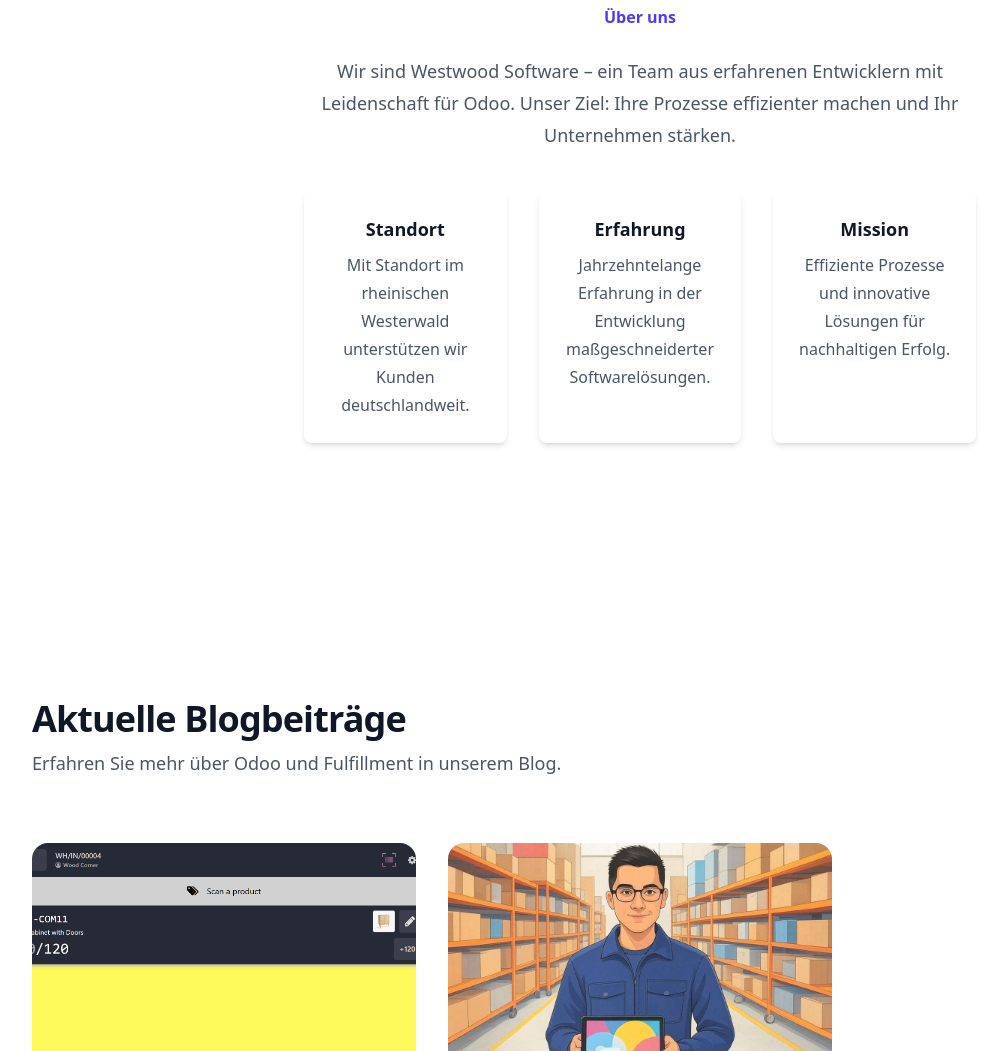
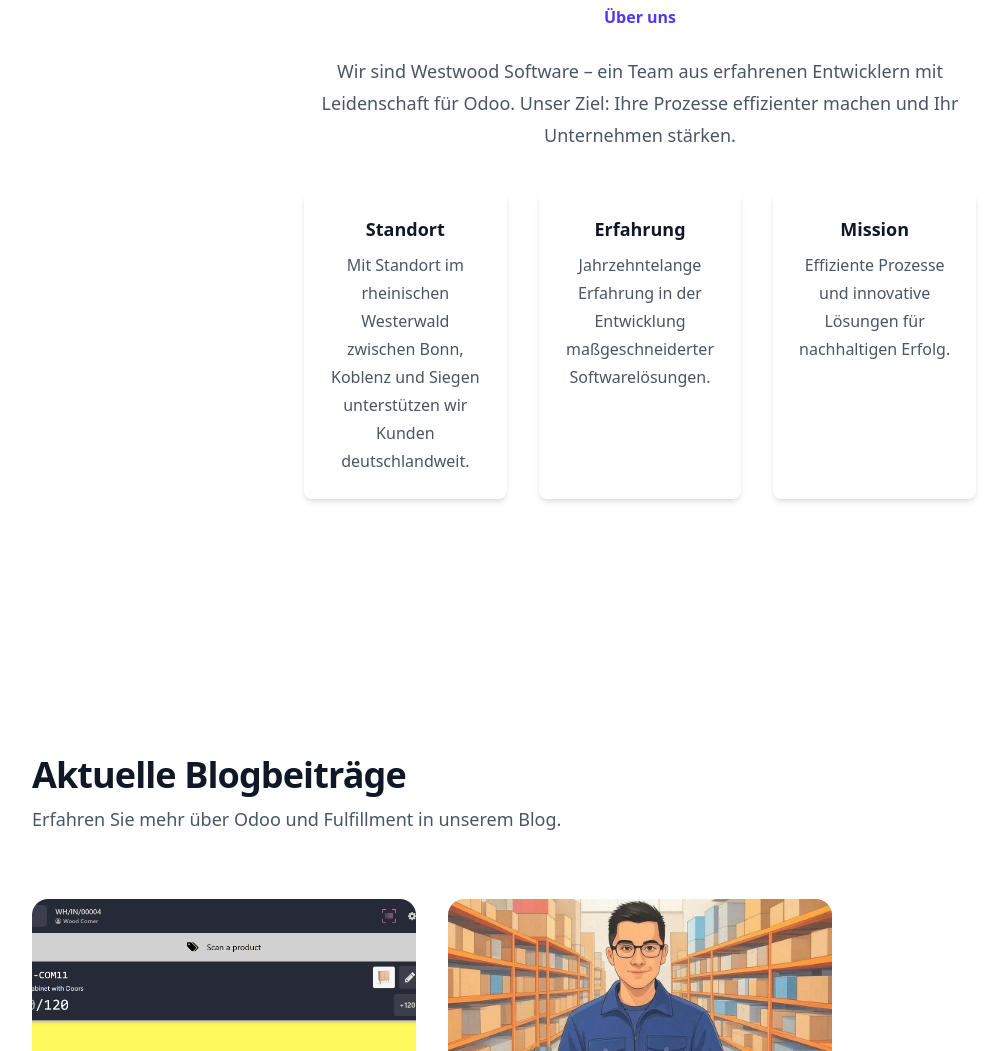
Before and after one commit to westwood-soft/westwood-soft.github.io, an Astro site: page / in a window 1280 px wide. Shown: the part 2095-3146 px from the top of the page, without its empty margins (0-1007 px from the left). Built offline with nearby package versions, Linux system fonts and the light colour scheme; Astro itself is replaced by a stand-in of ours.

Commit message:
docs: enhance location description with nearby cities
Adds Bonn, Koblenz and Siegen as reference points to the location description in the Westerwald region.

```diff
--- a/src/pages/index.astro
+++ b/src/pages/index.astro
@@ -162,7 +162,7 @@ const latestPosts = (await getCollection('blog')).sort((a, b) => b.data.pubDate.
               Standort
             </h3>
             <p class="mt-2 text-base leading-7 text-gray-600">
-              Mit Standort im rheinischen Westerwald unterstützen wir Kunden
+	    Mit Standort im rheinischen Westerwald zwischen Bonn, Koblenz und Siegen unterstützen wir Kunden
               deutschlandweit.
             </p>
           </div>
```
